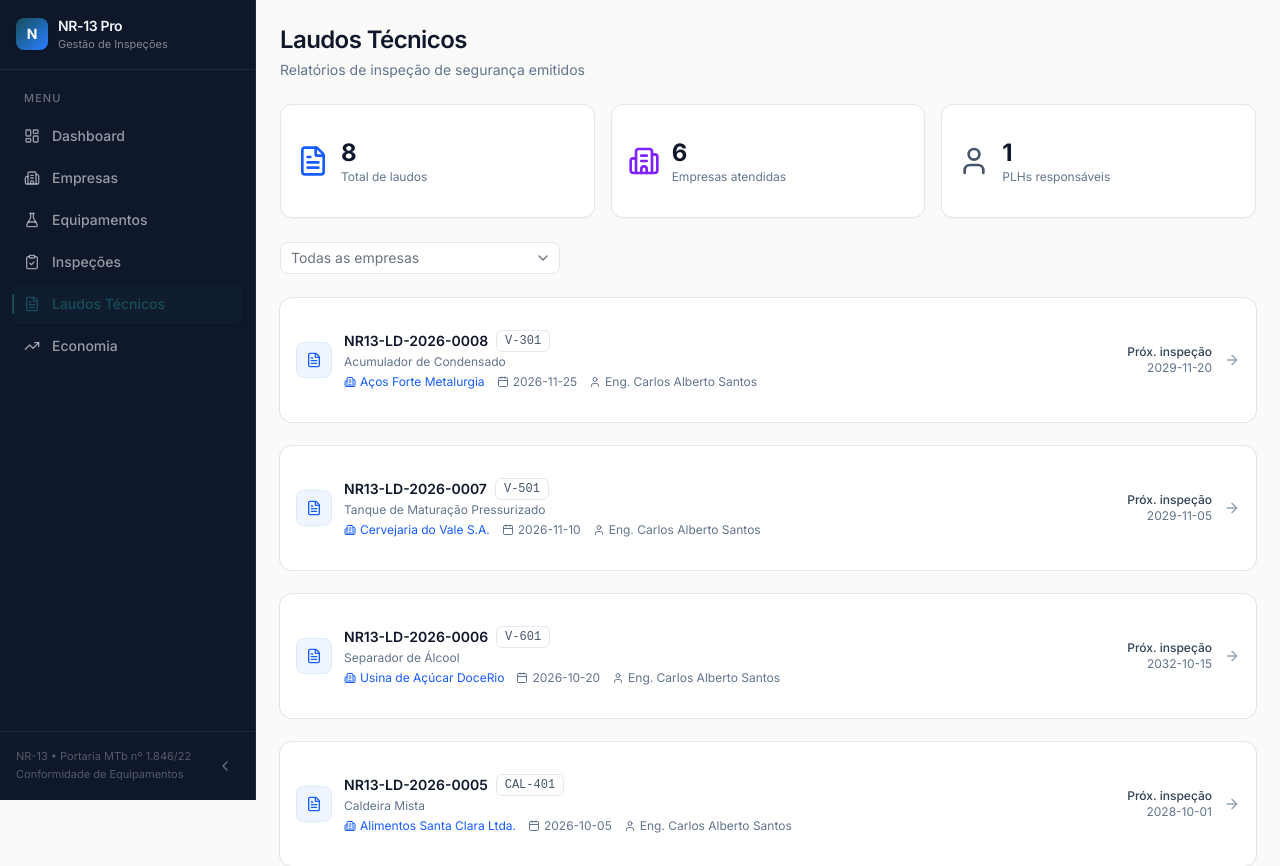
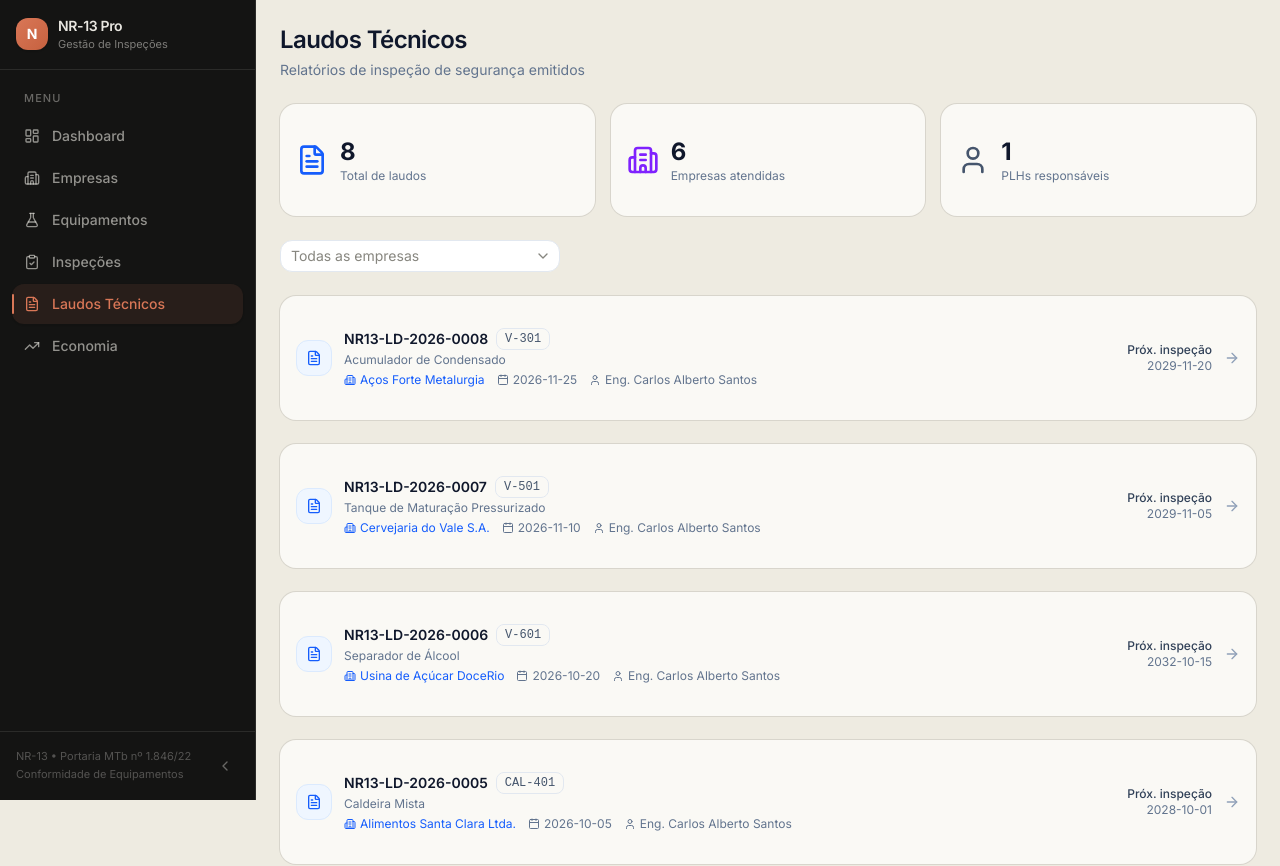
Before and after one commit to fluxsdigital/nr13pro, a Next.js app: page /laudos in a window 1280 px wide. Shown: the top 866 px of the page. Built offline with nearby package versions, Linux system fonts and the light colour scheme.

Commit message:
feat: Anthropic design system — warm parchment bg (#EEEBE1), clay accent (#D97757), ring-based elevation, Lora serif pairing, generous 12px radius, warm dark theme

```diff
--- a/src/app/globals.css
+++ b/src/app/globals.css
@@ -6,6 +6,7 @@
 
 @theme inline {
   --font-sans: "Inter", ui-sans-serif, system-ui, sans-serif;
+  --font-serif: "Lora", Georgia, ui-serif, serif;
   --font-mono: "JetBrains Mono", ui-monospace, monospace;
 
   --color-background: var(--background);
@@ -22,9 +23,9 @@
   --color-primary-foreground: #FFFFFF;
   --color-secondary: var(--secondary);
   --color-secondary-hover: var(--secondary-hover);
-  --color-secondary-foreground: #FFFFFF;
+  --color-secondary-foreground: var(--text-primary);
   --color-accent: var(--accent);
-  --color-accent-foreground: #FFFFFF;
+  --color-accent-foreground: var(--text-primary);
   --color-muted: var(--table-header);
   --color-muted-foreground: var(--text-secondary);
   --color-success: var(--success);
@@ -64,116 +65,113 @@
   --color-table-hover: var(--table-hover);
   --color-table-stripe: var(--table-stripe);
 
-  --radius-sm: 4px;
-  --radius-md: 6px;
-  --radius-lg: 8px;
-  --radius-xl: 12px;
+  --radius-sm: 6px;
+  --radius-md: 8px;
+  --radius-lg: 12px;
+  --radius-xl: 16px;
   --radius-full: 9999px;
 
-  --shadow-xs: 0 1px 2px rgba(0, 0, 0, 0.03);
-  --shadow-sm: 0 1px 3px rgba(0, 0, 0, 0.04), 0 1px 2px rgba(0, 0, 0, 0.02);
-  --shadow-md: 0 4px 6px rgba(0, 0, 0, 0.04), 0 2px 4px rgba(0, 0, 0, 0.02);
-  --shadow-lg: 0 10px 15px rgba(0, 0, 0, 0.05), 0 4px 6px rgba(0, 0, 0, 0.02);
-  --shadow-xl: 0 20px 25px rgba(0, 0, 0, 0.06), 0 8px 10px rgba(0, 0, 0, 0.02);
-  --shadow-card: var(--shadow-xs);
-  --shadow-card-hover: var(--shadow-sm);
-  --shadow-card-elevated: var(--shadow-md);
-  --shadow-kpi: var(--shadow-xs);
+  --shadow-xs: 0 1px 2px rgba(20, 20, 19, 0.03);
+  --shadow-sm: 0 1px 3px rgba(20, 20, 19, 0.04), 0 1px 2px rgba(20, 20, 19, 0.02);
+  --shadow-md: 0 4px 6px rgba(20, 20, 19, 0.04), 0 2px 4px rgba(20, 20, 19, 0.02);
+  --shadow-lg: 0 10px 15px rgba(20, 20, 19, 0.05), 0 4px 6px rgba(20, 20, 19, 0.02);
+  --shadow-xl: 0 20px 25px rgba(20, 20, 19, 0.06), 0 8px 10px rgba(20, 20, 19, 0.02);
+  --shadow-kpi: 0 1px 2px rgba(20, 20, 19, 0.03);
 }
 
 :root {
-  --primary: #1A4D5C;
-  --primary-hover: #15424F;
-  --primary-active: #0F3641;
-  --primary-subtle: #F0F6F8;
-  --secondary: #6B7280;
-  --secondary-hover: #4B5563;
-  --accent: #3B82F6;
-  --success: #0D9488;
-  --success-subtle: #F0FDFA;
-  --warning: #B45309;
-  --warning-subtle: #FFFBEB;
-  --danger: #BE123C;
-  --danger-subtle: #FFF1F2;
-  --info: #0369A1;
-  --info-subtle: #F0F9FF;
-  --background: #FAFAF8;
-  --surface: #FFFFFF;
-  --card: #FFFFFF;
-  --card-hover: #F8F9FA;
-  --border: #E2E5EA;
-  --divider: #EFF1F3;
-  --text-primary: #111827;
-  --text-secondary: #6B7280;
-  --text-muted: #9CA3AF;
-  --text-disabled: #CBD0D8;
-  --sidebar: #0F172A;
-  --sidebar-hover: #1E293B;
-  --sidebar-text: #F1F5F9;
-  --sidebar-text-muted: #64748B;
-  --sidebar-border: #1E293B;
-  --header: #FFFFFF;
-  --table-header: #F8F9FA;
-  --table-hover: #F8F9FA;
-  --table-stripe: #F8F9FA;
+  --primary: #D97757;
+  --primary-hover: #C6613F;
+  --primary-active: #B85535;
+  --primary-subtle: #FDF1ED;
+  --secondary: #E6E2D8;
+  --secondary-hover: #DAD5CA;
+  --accent: #D97757;
+  --success: #2D7D6A;
+  --success-subtle: #EDF5F2;
+  --warning: #A35C2E;
+  --warning-subtle: #FCF3EC;
+  --danger: #B34A5C;
+  --danger-subtle: #F9EDEF;
+  --info: #5E7A9A;
+  --info-subtle: #EDF1F5;
+  --background: #EEEBE1;
+  --surface: #FAF9F5;
+  --card: #FAF9F5;
+  --card-hover: #F5F3ED;
+  --border: #E6E2D8;
+  --divider: #F0EDE6;
+  --text-primary: #141413;
+  --text-secondary: #87867F;
+  --text-muted: #B0AEA5;
+  --text-disabled: #CCCBC8;
+  --sidebar: #141413;
+  --sidebar-hover: #2B2B29;
+  --sidebar-text: #E8E6E0;
+  --sidebar-text-muted: #87867F;
+  --sidebar-border: #2B2B29;
+  --header: #FAF9F5;
+  --table-header: #F5F3ED;
+  --table-hover: #F5F3ED;
+  --table-stripe: #F5F3ED;
   --input-bg: #FFFFFF;
-  --input-border: #E2E5EA;
-  --input-focus: #1A4D5C;
-  --input-placeholder: #9CA3AF;
-  --overlay: rgba(0, 0, 0, 0.25);
-  --chart-1: #1A4D5C;
-  --chart-2: #0D9488;
-  --chart-3: #B45309;
-  --chart-4: #3B82F6;
-  --chart-5: #BE123C;
+  --input-border: #D4D0C8;
+  --input-focus: #D97757;
+  --input-placeholder: #B0AEA5;
+  --overlay: rgba(20, 20, 19, 0.3);
+  --chart-1: #D97757;
+  --chart-2: #2D7D6A;
+  --chart-3: #A35C2E;
+  --chart-4: #5E7A9A;
+  --chart-5: #B34A5C;
   --radius: 0.5rem;
 }
 
 [data-theme="dark"] {
-  --primary: #58A6C4;
-  --primary-hover: #6FBAD8;
-  --primary-active: #4A92B0;
-  --primary-subtle: #1A2E35;
-  --secondary: #8896A9;
-  --secondary-hover: #6A7A8E;
-  --accent: #60A5FA;
-  --success: #2DD4BF;
-  --success-subtle: #13433D;
-  --warning: #F59E0B;
-  --warning-subtle: #3D2E10;
-  --danger: #FB7185;
-  --danger-subtle: #3D1F28;
-  --info: #38BDF8;
-  --info-subtle: #0F3347;
-  --background: #171717;
-  --surface: #1F1F1F;
-  --card: #1F1F1F;
-  --card-hover: #272727;
-  --border: #2E2E2E;
-  --divider: #2A2A2A;
-  --text-primary: #EDEDED;
-  --text-secondary: #A3A3A3;
-  --text-muted: #737373;
-  --text-disabled: #525252;
-  --sidebar: #111111;
-  --sidebar-hover: #1F1F1F;
-  --sidebar-text: #EDEDED;
-  --sidebar-text-muted: #737373;
-  --sidebar-border: #2E2E2E;
-  --header: #1F1F1F;
-  --table-header: #272727;
-  --table-hover: #272727;
-  --table-stripe: #242424;
-  --input-bg: #171717;
-  --input-border: #2E2E2E;
-  --input-focus: #58A6C4;
-  --input-placeholder: #737373;
+  --primary: #D97757;
+  --primary-hover: #E0886B;
+  --primary-active: #C96A4A;
+  --primary-subtle: #2B1E18;
+  --secondary: #2B2B29;
+  --secondary-hover: #3D3D3A;
+  --accent: #D97757;
+  --success: #4A9A87;
+  --success-subtle: #1A2E28;
+  --warning: #C47A44;
+  --warning-subtle: #2E2218;
+  --danger: #CC6B7A;
+  --danger-subtle: #2E1C20;
+  --info: #7A96B6;
+  --info-subtle: #1C252E;
+  --background: #141413;
+  --surface: #1F1F1E;
+  --card: #1F1F1E;
+  --card-hover: #2A2A28;
+  --border: #2E2E2C;
+  --divider: #2A2A28;
+  --text-primary: #E8E6E0;
+  --text-secondary: #A3A19B;
+  --text-muted: #73726E;
+  --text-disabled: #52514E;
+  --sidebar: #111110;
+  --sidebar-hover: #1F1F1E;
+  --sidebar-text: #E8E6E0;
+  --sidebar-text-muted: #73726E;
+  --sidebar-border: #2E2E2C;
+  --header: #1F1F1E;
+  --table-header: #2A2A28;
+  --table-hover: #2A2A28;
+  --table-stripe: #252523;
+  --input-bg: #141413;
+  --input-border: #3D3D3A;
+  --input-focus: #D97757;
+  --input-placeholder: #73726E;
   --overlay: rgba(0, 0, 0, 0.5);
-  --chart-1: #58A6C4;
-  --chart-2: #2DD4BF;
-  --chart-3: #F59E0B;
-  --chart-4: #60A5FA;
-  --chart-5: #FB7185;
+  --chart-1: #D97757;
+  --chart-2: #4A9A87;
+  --chart-3: #C47A44;
+  --chart-4: #7A96B6;
+  --chart-5: #CC6B7A;
 }
 
 @layer base {
@@ -190,18 +188,15 @@
 
 .card-hover {
   transition: all 0.2s ease;
-  border-color: var(--border);
+  background-color: var(--card);
 }
 .card-hover:hover {
-  box-shadow: var(--shadow-card-hover);
-  border-color: color-mix(in srgb, var(--primary) 35%, var(--border));
+  background-color: var(--card-hover);
 }
 
 .card-kpi {
-  border: 1px solid var(--border);
   transition: all 0.2s ease;
-  box-shadow: var(--shadow-kpi);
 }
 .card-kpi:hover {
-  box-shadow: var(--shadow-card-hover);
+  background-color: var(--card-hover);
 }
--- a/src/app/layout.tsx
+++ b/src/app/layout.tsx
@@ -1,5 +1,5 @@
 import type { Metadata } from "next"
-import { Inter } from "next/font/google"
+import { Inter, Lora } from "next/font/google"
 import "./globals.css"
 import { Toaster } from "sonner"
 import { Sidebar } from "@/components/layout/sidebar"
@@ -12,6 +12,12 @@ const inter = Inter({
   display: "swap",
 })
 
+const lora = Lora({
+  variable: "--font-serif",
+  subsets: ["latin"],
+  display: "swap",
+})
+
 export const metadata: Metadata = {
   title: "NR-13 Pro — Gestão de Conformidade de Equipamentos",
   description:
@@ -20,7 +26,7 @@ export const metadata: Metadata = {
 
 export default function RootLayout({ children }: { children: React.ReactNode }) {
   return (
-    <html lang="pt-BR" className={`${inter.variable} h-full antialiased`}>
+    <html lang="pt-BR" className={`${inter.variable} ${lora.variable} h-full antialiased`}>
       <body className="min-h-full flex bg-background text-foreground">
         <SidebarProvider>
           <Sidebar />
--- a/src/components/layout/sidebar.tsx
+++ b/src/components/layout/sidebar.tsx
@@ -65,7 +65,7 @@ function SidebarContent({ collapsed = false }: { collapsed?: boolean }) {
     <>
       <div className={cn("p-4 border-b border-sidebar-border", collapsed ? "flex justify-center" : "")}>
         <div className={cn("flex items-center gap-2.5", collapsed && "flex-col")}>
-          <div className="w-8 h-8 rounded-lg bg-gradient-to-br from-sidebar-primary to-blue-500 flex items-center justify-center text-sidebar-primary-foreground text-sm font-bold shrink-0 shadow-sm">
+          <div className="w-8 h-8 rounded-lg bg-gradient-to-br from-primary to-primary-hover flex items-center justify-center text-primary-foreground text-sm font-bold shrink-0 shadow-sm">
             N
           </div>
           {!collapsed && (
@@ -121,8 +121,8 @@ export function Sidebar() {
     <>
       <Sheet open={open} onOpenChange={setOpen}>
         <SheetTrigger>
-          <div className="fixed top-3 left-3 z-50 md:hidden flex items-center justify-center h-9 w-9 rounded-lg border border-slate-200 bg-white/90 backdrop-blur-sm shadow-sm cursor-pointer">
-            <Menu className="h-4 w-4 text-slate-700" />
+          <div className="fixed top-3 left-3 z-50 md:hidden flex items-center justify-center h-9 w-9 rounded-lg border border-border bg-card/90 backdrop-blur-sm cursor-pointer">
+            <Menu className="h-4 w-4 text-text-secondary" />
             <span className="sr-only">Abrir menu</span>
           </div>
         </SheetTrigger>
```
